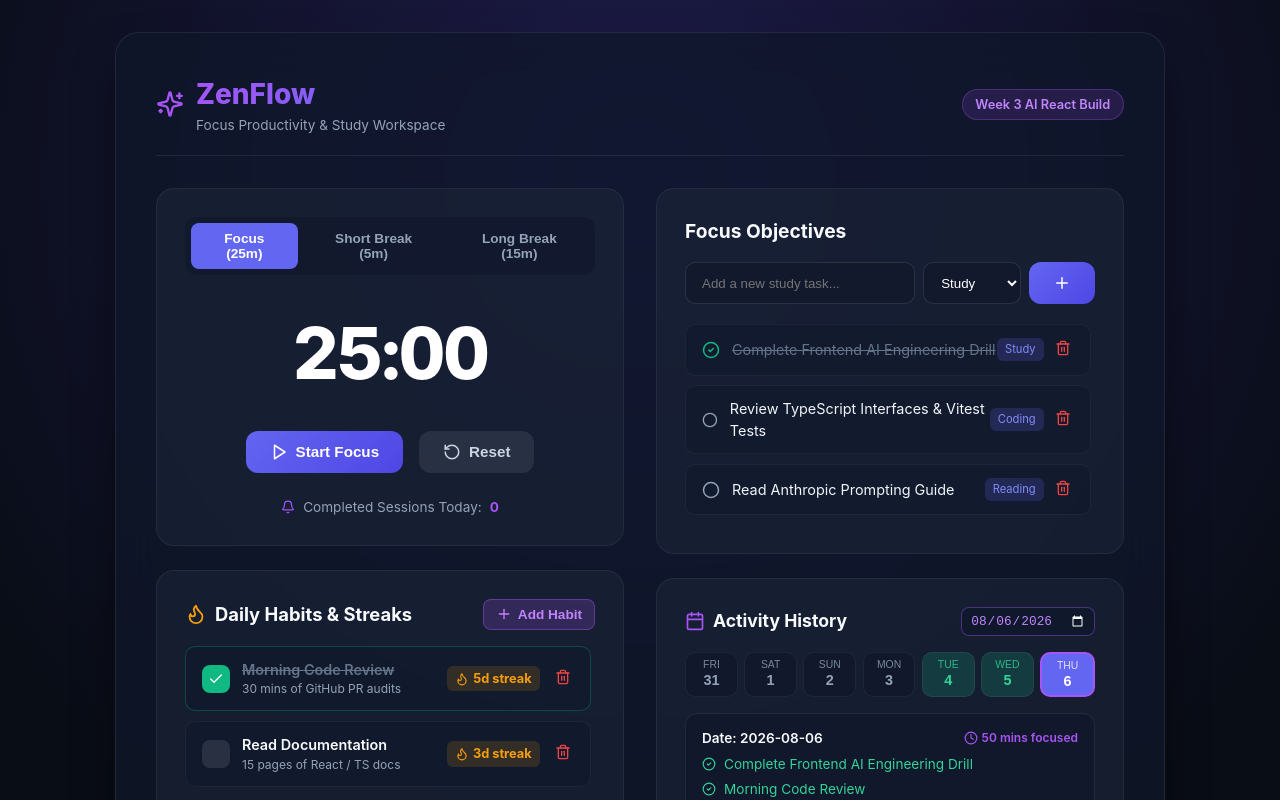
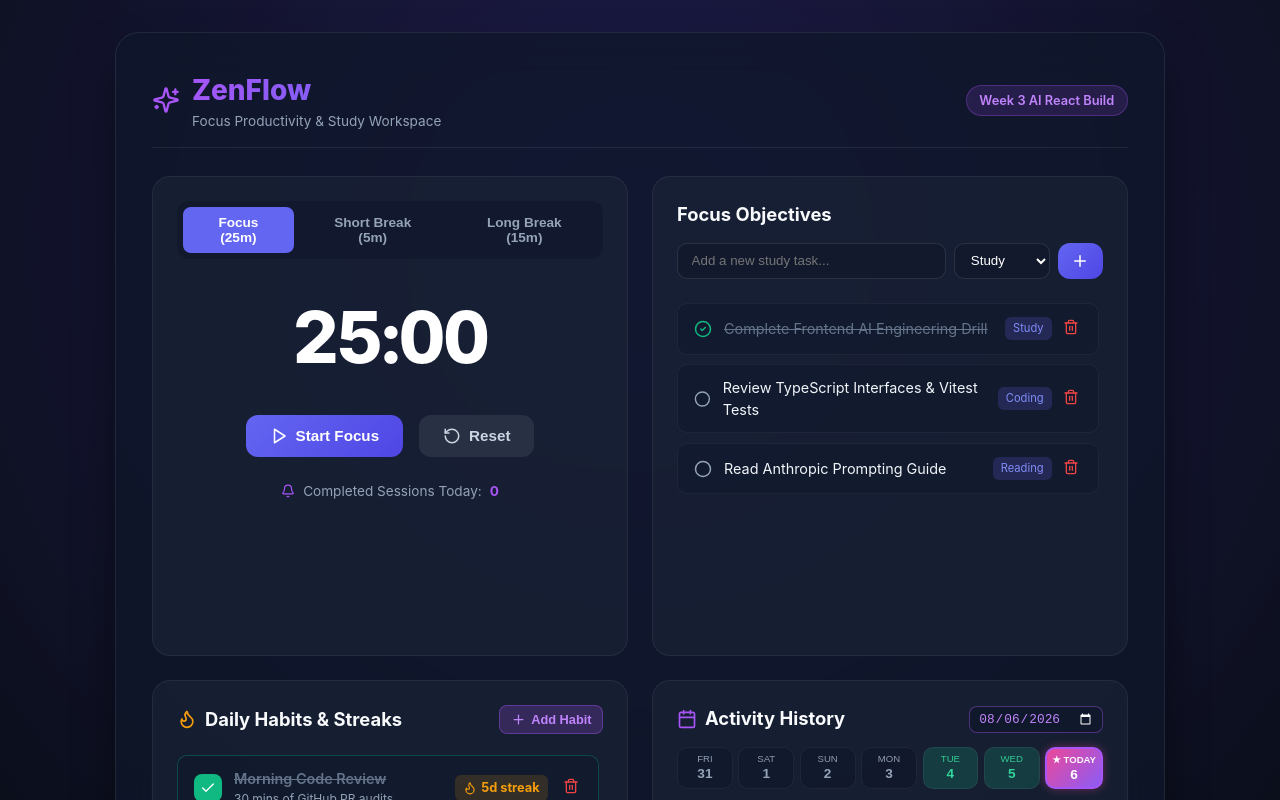
Before and after one commit to Atisha-Priyadarshani/ZenFlow-Focus-Hub, a React (Vite) app in the folder ZenFlow/: page / in a window 1280 px wide. Shown: the top 800 px of the page. Built offline with nearby package versions, Linux system fonts and the light colour scheme.

Commit message:
Highlight today in calendar, real-time completion tracking, and uniform fixed card height

```diff
--- a/ZenFlow/src/App.tsx
+++ b/ZenFlow/src/App.tsx
@@ -1,10 +1,86 @@
+import { useState, useEffect } from 'react';
 import { Sparkles } from 'lucide-react';
 import { PomodoroTimer } from './components/PomodoroTimer';
 import { TaskManager } from './components/TaskManager';
 import { HabitTracker } from './components/HabitTracker';
-import { CompletionCalendar } from './components/CompletionCalendar';
+import { CompletionCalendar, ActivityHistoryRecord } from './components/CompletionCalendar';
 
 export default function App() {
+  const todayStr = new Date().toISOString().split('T')[0];
+
+  const [completedHistory, setCompletedHistory] = useState<Record<string, ActivityHistoryRecord>>(() => {
+    try {
+      const saved = localStorage.getItem('zenflow_history');
+      return saved ? JSON.parse(saved) : {
+        [todayStr]: {
+          date: todayStr,
+          completedTasks: ['Complete Frontend AI Engineering Drill'],
+          focusMinutes: 50,
+        },
+        '2026-08-05': {
+          date: '2026-08-05',
+          completedTasks: ['Setup Vitest Config', 'Refactor TypeScript Interfaces'],
+          focusMinutes: 75,
+        },
+        '2026-08-04': {
+          date: '2026-08-04',
+          completedTasks: ['Study Anthropic Prompting Docs', 'Read React 18 Specs'],
+          focusMinutes: 100,
+        },
+      };
+    } catch {
+      return {};
+    }
+  });
+
+  useEffect(() => {
+    try {
+      localStorage.setItem('zenflow_history', JSON.stringify(completedHistory));
+    } catch (e) {
+      console.error('Failed to save history to localStorage', e);
+    }
+  }, [completedHistory]);
+
+  const handleItemCompleted = (itemTitle: string) => {
+    setCompletedHistory((prev) => {
+      const currentToday = prev[todayStr] || {
+        date: todayStr,
+        completedTasks: [],
+        focusMinutes: 25,
+      };
+
+      if (currentToday.completedTasks.includes(itemTitle)) {
+        return prev;
+      }
+
+      return {
+        ...prev,
+        [todayStr]: {
+          ...currentToday,
+          completedTasks: [...currentToday.completedTasks, itemTitle],
+        },
+      };
+    });
+  };
+
+  const handleSessionComplete = () => {
+    setCompletedHistory((prev) => {
+      const currentToday = prev[todayStr] || {
+        date: todayStr,
+        completedTasks: [],
+        focusMinutes: 0,
+      };
+
+      return {
+        ...prev,
+        [todayStr]: {
+          ...currentToday,
+          focusMinutes: currentToday.focusMinutes + 25,
+        },
+      };
+    });
+  };
+
   return (
     <div className="zenflow-app">
       <header className="header">
@@ -13,7 +89,7 @@ export default function App() {
           <div>
             <h1 className="logo-title">ZenFlow</h1>
             <p style={{ margin: 0, fontSize: '0.85rem', color: '#94a3b8' }}>
-              Focus Productivity & Study Workspace
+              Focus Productivity &amp; Study Workspace
             </p>
           </div>
         </div>
@@ -24,12 +100,16 @@ export default function App() {
 
       <div className="main-grid">
         <div>
-          <PomodoroTimer />
-          <HabitTracker />
+          <PomodoroTimer onSessionComplete={handleSessionComplete} />
+          <div style={{ marginTop: '1.5rem' }}>
+            <HabitTracker onHabitCompleted={handleItemCompleted} />
+          </div>
         </div>
         <div>
-          <TaskManager />
-          <CompletionCalendar />
+          <TaskManager onTaskCompleted={handleItemCompleted} />
+          <div style={{ marginTop: '1.5rem' }}>
+            <CompletionCalendar completedHistory={completedHistory} />
+          </div>
         </div>
       </div>
     </div>
--- a/ZenFlow/src/components/CompletionCalendar.tsx
+++ b/ZenFlow/src/components/CompletionCalendar.tsx
@@ -6,24 +6,6 @@ export interface ActivityHistoryRecord {
   completedTasks: string[];
   focusMinutes: number;
 }
-
-const MOCK_HISTORY: Record<string, ActivityHistoryRecord> = {
-  [new Date().toISOString().split('T')[0]]: {
-    date: new Date().toISOString().split('T')[0],
-    completedTasks: ['Complete Frontend AI Engineering Drill', 'Morning Code Review'],
-    focusMinutes: 50,
-  },
-  '2026-08-05': {
-    date: '2026-08-05',
-    completedTasks: ['Setup Vitest Config', 'Refactor TypeScript Interfaces'],
-    focusMinutes: 75,
-  },
-  '2026-08-04': {
-    date: '2026-08-04',
-    completedTasks: ['Study Anthropic Prompting Docs', 'Read React 18 Specs'],
-    focusMinutes: 100,
-  },
-};
 
 const BORDER_ACTIVE = '2px solid #a855f7';
 const BORDER_DEFAULT = '1px solid rgba(255,255,255,0.06)';
@@ -34,22 +16,23 @@ const BG_DEFAULT = 'rgba(15, 23, 42, 0.6)';
 interface DayPillProps {
   dayName: string;
   dayNum: number;
+  isToday: boolean;
   isSelected: boolean;
   hasRecord: boolean;
   onClick: () => void;
 }
 
-const DayPill: React.FC<DayPillProps> = ({ dayName, dayNum, isSelected, hasRecord, onClick }) => {
-  const borderVal = isSelected ? BORDER_ACTIVE : BORDER_DEFAULT;
-  const bgVal = isSelected ? BG_SELECTED : hasRecord ? BG_RECORD : BG_DEFAULT;
-  const colorVal = isSelected ? '#ffffff' : hasRecord ? '#34d399' : '#94a3b8';
+const DayPill: React.FC<DayPillProps> = ({ dayName, dayNum, isToday, isSelected, hasRecord, onClick }) => {
+  const borderVal = isSelected ? BORDER_ACTIVE : isToday ? '2px solid #ec4899' : BORDER_DEFAULT;
+  const bgVal = isToday ? 'linear-gradient(135deg, #ec4899, #8b5cf6)' : isSelected ? BG_SELECTED : hasRecord ? BG_RECORD : BG_DEFAULT;
+  const colorVal = isToday || isSelected ? '#ffffff' : hasRecord ? '#34d399' : '#94a3b8';
 
   return (
     <button
       onClick={onClick}
       style={{
         flex: 1,
-        padding: '0.4rem 0.2rem',
+        padding: '0.35rem 0.2rem',
         borderRadius: '10px',
         border: borderVal,
         background: bgVal,
@@ -59,19 +42,26 @@ const DayPill: React.FC<DayPillProps> = ({ dayName, dayNum, isSelected, hasRecor
         flexDirection: 'column',
         alignItems: 'center',
         gap: '0.1rem',
+        boxShadow: isToday ? '0 0 10px rgba(236, 72, 153, 0.4)' : 'none',
       }}
       aria-label="Select date pill"
     >
-      <span style={{ fontSize: '0.65rem', textTransform: 'uppercase', opacity: 0.8 }}>{dayName}</span>
-      <span style={{ fontSize: '0.9rem', fontWeight: 700 }}>{dayNum}</span>
+      <span style={{ fontSize: '0.6rem', textTransform: 'uppercase', opacity: 0.95, fontWeight: isToday ? 800 : 500 }}>
+        {isToday ? '★ TODAY' : dayName}
+      </span>
+      <span style={{ fontSize: '0.85rem', fontWeight: 800 }}>{dayNum}</span>
     </button>
   );
 };
 
-export const CompletionCalendar: React.FC = () => {
-  const [selectedDate, setSelectedDate] = useState<string>(new Date().toISOString().split('T')[0]);
+interface CompletionCalendarProps {
+  completedHistory: Record<string, ActivityHistoryRecord>;
+}
 
-  // Generate last 7 days (Today & past 6 days)
+export const CompletionCalendar: React.FC<CompletionCalendarProps> = ({ completedHistory }) => {
+  const todayStr = new Date().toISOString().split('T')[0];
+  const [selectedDate, setSelectedDate] = useState<string>(todayStr);
+
   const last7Days = Array.from({ length: 7 }, (_, i) => {
     const d = new Date();
     d.setDate(d.getDate() - (6 - i));
@@ -81,17 +71,16 @@ export const CompletionCalendar: React.FC = () => {
     return { dateStr, dayName, dayNum };
   });
 
-  const selectedRecord = MOCK_HISTORY[selectedDate];
+  const selectedRecord = completedHistory[selectedDate];
 
   return (
-    <div className="card" style={{ marginTop: '1.5rem' }} role="region" aria-label="Activity History Calendar">
-      <div style={{ display: 'flex', justifyContent: 'space-between', alignItems: 'center', marginBottom: '1rem' }}>
+    <div className="card" role="region" aria-label="Activity History Calendar">
+      <div style={{ display: 'flex', justifyContent: 'space-between', alignItems: 'center', marginBottom: '0.85rem' }}>
         <div style={{ display: 'flex', alignItems: 'center', gap: '0.5rem' }}>
           <CalendarIcon size={20} color="#a855f7" />
-          <h3 style={{ margin: 0, fontSize: '1.1rem', color: '#f8fafc' }}>Activity History</h3>
+          <h3 style={{ margin: 0, fontSize: '1.15rem', color: '#f8fafc' }}>Activity History</h3>
         </div>
 
-        {/* Compact Date Picker for older dates */}
         <input
           type="date"
           value={selectedDate}
@@ -101,7 +90,7 @@ export const CompletionCalendar: React.FC = () => {
             border: '1px solid rgba(168, 85, 247, 0.4)',
             color: '#c084fc',
             borderRadius: '8px',
-            padding: '0.3rem 0.5rem',
+            padding: '0.25rem 0.5rem',
             fontSize: '0.8rem',
             cursor: 'pointer',
           }}
@@ -109,47 +98,53 @@ export const CompletionCalendar: React.FC = () => {
         />
       </div>
 
-      {/* Sleek 7-Day Compact Strip */}
-      <div style={{ display: 'flex', gap: '0.4rem', marginBottom: '1rem' }}>
+      {/* Sleek 7-Day Compact Strip with Highlighted Today Pill */}
+      <div style={{ display: 'flex', gap: '0.35rem', marginBottom: '0.75rem' }}>
         {last7Days.map(({ dateStr, dayName, dayNum }) => (
           <DayPill
             key={dateStr}
             dayName={dayName}
             dayNum={dayNum}
+            isToday={dateStr === todayStr}
             isSelected={selectedDate === dateStr}
-            hasRecord={Boolean(MOCK_HISTORY[dateStr])}
+            hasRecord={Boolean(completedHistory[dateStr])}
             onClick={() => setSelectedDate(dateStr)}
           />
         ))}
       </div>
 
-      {/* Selected Date Activity Summary */}
-      <div style={{ background: 'rgba(15, 23, 42, 0.6)', borderRadius: '12px', padding: '0.85rem 1rem', border: '1px solid rgba(255,255,255,0.08)' }}>
-        <div style={{ display: 'flex', justifyContent: 'space-between', alignItems: 'center', marginBottom: '0.4rem' }}>
-          <span style={{ fontSize: '0.85rem', fontWeight: 600, color: '#f8fafc' }}>
-            Date: {selectedDate}
+      {/* Scrollable Selected Date Summary Panel */}
+      <div style={{ background: 'rgba(15, 23, 42, 0.6)', borderRadius: '12px', padding: '0.85rem 1rem', border: '1px solid rgba(255,255,255,0.08)', flex: 1, display: 'flex', flexDirection: 'column', overflow: 'hidden' }}>
+        <div style={{ display: 'flex', justifyContent: 'space-between', alignItems: 'center', marginBottom: '0.5rem', borderBottom: '1px solid rgba(255,255,255,0.05)', paddingBottom: '0.35rem' }}>
+          <span style={{ fontSize: '0.85rem', fontWeight: 700, color: '#f8fafc' }}>
+            Date: {selectedDate} {selectedDate === todayStr ? '(Today)' : ''}
           </span>
           {selectedRecord && (
-            <span style={{ fontSize: '0.75rem', color: '#a855f7', display: 'flex', alignItems: 'center', gap: '0.25rem', fontWeight: 600 }}>
+            <span style={{ fontSize: '0.75rem', color: '#a855f7', display: 'flex', alignItems: 'center', gap: '0.25rem', fontWeight: 700 }}>
               <Clock size={14} /> {selectedRecord.focusMinutes} mins focused
             </span>
           )}
         </div>
 
-        {!selectedRecord ? (
-          <p style={{ margin: 0, fontSize: '0.85rem', color: '#94a3b8' }}>
+        <div className="scrollable-list">
+          {!selectedRecord || selectedRecord.completedTasks.length === 0 ? (
+            <p style={{ margin: 0, fontSize: '0.85rem', color: '#94a3b8', textAlign: 'center', paddingTop: '1rem' }}>
               No completed tasks recorded for this date.
             </p>
           ) : (
             <div>
+              <div style={{ fontSize: '0.8rem', color: '#cbd5e1', marginBottom: '0.5rem', fontWeight: 600 }}>
+                Completed Items ({selectedRecord.completedTasks.length}):
+              </div>
               {selectedRecord.completedTasks.map((t, idx) => (
-              <div key={idx} style={{ display: 'flex', alignItems: 'center', gap: '0.5rem', fontSize: '0.85rem', color: '#34d399', marginBottom: '0.25rem' }}>
-                <CheckCircle2 size={14} /> {t}
+                <div key={idx} style={{ display: 'flex', alignItems: 'center', gap: '0.5rem', fontSize: '0.85rem', color: '#34d399', marginBottom: '0.35rem', background: 'rgba(52, 211, 153, 0.08)', padding: '0.35rem 0.6rem', borderRadius: '6px' }}>
+                  <CheckCircle2 size={15} /> {t}
                 </div>
               ))}
             </div>
           )}
         </div>
       </div>
+    </div>
   );
 };
--- a/ZenFlow/src/components/HabitTracker.tsx
+++ b/ZenFlow/src/components/HabitTracker.tsx
@@ -74,7 +74,11 @@ const HabitRow: React.FC<HabitRowProps> = ({ habit, onToggle, onDelete }) => {
   );
 };
 
-export const HabitTracker: React.FC = () => {
+interface HabitTrackerProps {
+  onHabitCompleted?: (name: string) => void;
+}
+
+export const HabitTracker: React.FC<HabitTrackerProps> = ({ onHabitCompleted }) => {
   const [habits, setHabits] = useState<Habit[]>(() => {
     try {
       const saved = localStorage.getItem('zenflow_habits');
@@ -125,6 +129,9 @@ export const HabitTracker: React.FC = () => {
         if (h.id === id) {
           const isNowCompleted = !h.completedToday;
           const newStreak = isNowCompleted ? h.streak + 1 : Math.max(0, h.streak - 1);
+          if (isNowCompleted && onHabitCompleted) {
+            onHabitCompleted(h.name);
+          }
           return {
             ...h,
             completedToday: isNowCompleted,
@@ -142,29 +149,29 @@ export const HabitTracker: React.FC = () => {
   };
 
   return (
-    <div className="card card-scrollable" style={{ marginTop: '1.5rem', maxHeight: '420px' }} role="region" aria-label="Daily Habit Tracker">
-      <div style={{ display: 'flex', justifyContent: 'space-between', alignItems: 'center', marginBottom: '1rem' }}>
+    <div className="card" role="region" aria-label="Daily Habit Tracker">
+      <div style={{ display: 'flex', justifyContent: 'space-between', alignItems: 'center', marginBottom: '0.85rem' }}>
         <div style={{ display: 'flex', alignItems: 'center', gap: '0.5rem' }}>
-          <Flame size={22} color="#f59e0b" />
+          <Flame size={20} color="#f59e0b" />
           <h3 style={{ margin: 0, fontSize: '1.15rem', color: '#f8fafc' }}>Daily Habits &amp; Streaks</h3>
         </div>
         <button
           onClick={() => setIsAdding(!isAdding)}
-          style={{ background: 'rgba(168, 85, 247, 0.2)', border: '1px solid rgba(168, 85, 247, 0.4)', color: '#c084fc', borderRadius: '8px', padding: '0.4rem 0.75rem', cursor: 'pointer', display: 'flex', alignItems: 'center', gap: '0.35rem', fontWeight: 600, fontSize: '0.85rem' }}
+          style={{ background: 'rgba(168, 85, 247, 0.2)', border: '1px solid rgba(168, 85, 247, 0.4)', color: '#c084fc', borderRadius: '8px', padding: '0.35rem 0.65rem', cursor: 'pointer', display: 'flex', alignItems: 'center', gap: '0.35rem', fontWeight: 600, fontSize: '0.8rem' }}
           aria-label="Add Habit"
         >
-          <Plus size={16} /> {isAdding ? 'Close' : 'Add Habit'}
+          <Plus size={15} /> {isAdding ? 'Close' : 'Add Habit'}
         </button>
       </div>
 
       {isAdding && (
-        <form onSubmit={handleAddHabit} style={{ background: 'rgba(15, 23, 42, 0.7)', border: '1px solid rgba(168, 85, 247, 0.3)', borderRadius: '12px', padding: '1rem', marginBottom: '1rem' }}>
+        <form onSubmit={handleAddHabit} style={{ background: 'rgba(15, 23, 42, 0.7)', border: '1px solid rgba(168, 85, 247, 0.3)', borderRadius: '12px', padding: '0.85rem', marginBottom: '0.75rem' }}>
           <input
             type="text"
             placeholder="Habit Name (e.g. Daily LeetCode Problem)"
             value={name}
             onChange={(e) => setName(e.target.value)}
-            style={{ width: '100%', padding: '0.55rem 0.85rem', borderRadius: '8px', background: 'rgba(30, 41, 59, 0.8)', border: '1px solid rgba(255, 255, 255, 0.1)', color: 'white', marginBottom: '0.5rem', boxSizing: 'border-box' }}
+            style={{ width: '100%', padding: '0.5rem 0.75rem', borderRadius: '8px', background: 'rgba(30, 41, 59, 0.8)', border: '1px solid rgba(255, 255, 255, 0.1)', color: 'white', marginBottom: '0.5rem', boxSizing: 'border-box' }}
             aria-label="Habit Name"
           />
           <input
@@ -172,10 +179,10 @@ export const HabitTracker: React.FC = () => {
             placeholder="Extra Info / Target (e.g. 30 mins / 1 problem)"
             value={info}
             onChange={(e) => setInfo(e.target.value)}
-            style={{ width: '100%', padding: '0.55rem 0.85rem', borderRadius: '8px', background: 'rgba(30, 41, 59, 0.8)', border: '1px solid rgba(255, 255, 255, 0.1)', color: 'white', marginBottom: '0.75rem', boxSizing: 'border-box' }}
+            style={{ width: '100%', padding: '0.5rem 0.75rem', borderRadius: '8px', background: 'rgba(30, 41, 59, 0.8)', border: '1px solid rgba(255, 255, 255, 0.1)', color: 'white', marginBottom: '0.65rem', boxSizing: 'border-box' }}
             aria-label="Habit Info"
           />
-          <button type="submit" className="btn btn-primary" style={{ width: '100%', padding: '0.5rem', justifyContent: 'center' }}>
+          <button type="submit" className="btn btn-primary" style={{ width: '100%', padding: '0.45rem', justifyContent: 'center' }}>
             Save Habit
           </button>
         </form>
@@ -187,16 +194,14 @@ export const HabitTracker: React.FC = () => {
             No habits added yet. Click &quot;Add Habit&quot; to build your daily streak!
           </p>
         ) : (
-          <div>
-            {habits.map((h) => (
+          habits.map((h) => (
             <HabitRow
               key={h.id}
               habit={h}
               onToggle={() => toggleHabit(h.id)}
               onDelete={() => deleteHabit(h.id)}
             />
-            ))}
-          </div>
+          ))
         )}
       </div>
     </div>
--- a/ZenFlow/src/components/TaskManager.tsx
+++ b/ZenFlow/src/components/TaskManager.tsx
@@ -8,7 +8,11 @@ export interface Task {
   category: string;
 }
 
-export const TaskManager: React.FC = () => {
+interface TaskManagerProps {
+  onTaskCompleted?: (title: string) => void;
+}
+
+export const TaskManager: React.FC<TaskManagerProps> = ({ onTaskCompleted }) => {
   const [tasks, setTasks] = useState<Task[]>(() => {
     try {
       const saved = localStorage.getItem('zenflow_tasks');
@@ -26,7 +30,6 @@ export const TaskManager: React.FC = () => {
   const [category, setCategory] = useState('Study');
   const [taskToDelete, setTaskToDelete] = useState<Task | null>(null);
 
-  // Persist tasks to localStorage
   useEffect(() => {
     try {
       localStorage.setItem('zenflow_tasks', JSON.stringify(tasks));
@@ -52,7 +55,16 @@ export const TaskManager: React.FC = () => {
 
   const toggleTask = (id: string) => {
     setTasks((prev) =>
-      prev.map((t) => (t.id === id ? { ...t, completed: !t.completed } : t))
+      prev.map((t) => {
+        if (t.id === id) {
+          const newCompleted = !t.completed;
+          if (newCompleted && onTaskCompleted) {
+            onTaskCompleted(t.title);
+          }
+          return { ...t, completed: newCompleted };
+        }
+        return t;
+      })
     );
   };
 
@@ -64,10 +76,10 @@ export const TaskManager: React.FC = () => {
   };
 
   return (
-    <div className="card card-scrollable" role="region" aria-label="Study Tasks Manager">
-      <h3 style={{ margin: '0 0 1rem 0', fontSize: '1.2rem', color: '#f8fafc' }}>Focus Objectives</h3>
+    <div className="card" role="region" aria-label="Study Tasks Manager">
+      <h3 style={{ margin: '0 0 0.85rem 0', fontSize: '1.15rem', color: '#f8fafc' }}>Focus Objectives</h3>
 
-      <form onSubmit={addTask} style={{ display: 'flex', gap: '0.5rem', marginBottom: '1.25rem' }}>
+      <form onSubmit={addTask} style={{ display: 'flex', gap: '0.5rem', marginBottom: '1rem' }}>
         <input
           type="text"
           value={inputTitle}
@@ -75,7 +87,7 @@ export const TaskManager: React.FC = () => {
           placeholder="Add a new study task..."
           style={{
             flex: 1,
-            padding: '0.6rem 1rem',
+            padding: '0.55rem 0.85rem',
             borderRadius: '10px',
             border: '1px solid rgba(255, 255, 255, 0.1)',
             background: 'rgba(15, 23, 42, 0.6)',
@@ -88,7 +100,7 @@ export const TaskManager: React.FC = () => {
           value={category}
           onChange={(e) => setCategory(e.target.value)}
           style={{
-            padding: '0.6rem 0.8rem',
+            padding: '0.55rem 0.75rem',
             borderRadius: '10px',
             border: '1px solid rgba(255, 255, 255, 0.1)',
             background: 'rgba(15, 23, 42, 0.6)',
@@ -100,12 +112,11 @@ export const TaskManager: React.FC = () => {
           <option value="Coding">Coding</option>
           <option value="Reading">Reading</option>
         </select>
-        <button type="submit" className="btn btn-primary" aria-label="Add Task">
+        <button type="submit" className="btn btn-primary" style={{ padding: '0.55rem 0.85rem' }} aria-label="Add Task">
           <Plus size={18} />
         </button>
       </form>
 
-      {/* Delete Confirmation Banner */}
       {taskToDelete && (
         <div className="delete-banner" role="alert">
           <div style={{ display: 'flex', alignItems: 'center', gap: '0.5rem', fontSize: '0.85rem', color: '#f87171' }}>
@@ -128,15 +139,13 @@ export const TaskManager: React.FC = () => {
         </div>
       )}
 
-      {/* Fixed Container Height + Internal Scrollable Task List */}
       <div className="scrollable-list">
         {tasks.length === 0 ? (
-          <p style={{ textAlign: 'center', color: '#94a3b8', fontSize: '0.9rem', padding: '1rem 0' }}>
+          <p style={{ textAlign: 'center', color: '#94a3b8', fontSize: '0.85rem', padding: '1rem 0' }}>
             No tasks added yet. Stay focused and add your first objective!
           </p>
         ) : (
-          <div>
-            {tasks.map((task) => (
+          tasks.map((task) => (
             <div key={task.id} className="task-item">
               <div
                 style={{ display: 'flex', alignItems: 'center', gap: '0.75rem', cursor: 'pointer', flex: 1 }}
@@ -164,8 +173,7 @@ export const TaskManager: React.FC = () => {
                 </button>
               </div>
             </div>
-            ))}
-          </div>
+          ))
         )}
       </div>
     </div>
--- a/ZenFlow/src/index.css
+++ b/ZenFlow/src/index.css
@@ -27,7 +27,7 @@ body {
   backdrop-filter: blur(20px);
   border: 1px solid rgba(255, 255, 255, 0.08);
   border-radius: 24px;
-  padding: 2.5rem;
+  padding: 2.25rem;
   box-shadow: 0 25px 50px -12px rgba(0, 0, 0, 0.7);
 }
 
@@ -35,9 +35,9 @@ body {
   display: flex;
   justify-content: space-between;
   align-items: center;
-  margin-bottom: 2rem;
+  margin-bottom: 1.75rem;
   border-bottom: 1px solid rgba(255, 255, 255, 0.08);
-  padding-bottom: 1.25rem;
+  padding-bottom: 1rem;
 }
 
 .logo-group {
@@ -58,7 +58,7 @@ body {
 .main-grid {
   display: grid;
   grid-template-columns: 1fr 1fr;
-  gap: 2rem;
+  gap: 1.5rem;
 }
 
 @media (max-width: 850px) {
@@ -67,23 +67,25 @@ body {
   }
 }
 
+/* Enforce strict uniform fixed height across ALL cards */
 .card {
   background: rgba(30, 41, 59, 0.5);
   border: 1px solid rgba(255, 255, 255, 0.06);
   border-radius: 18px;
-  padding: 1.75rem;
-}
-
-.card-scrollable {
+  padding: 1.5rem;
+  height: 480px;
+  min-height: 480px;
+  max-height: 480px;
   display: flex;
   flex-direction: column;
-  max-height: 540px;
+  box-sizing: border-box;
 }
 
 .scrollable-list {
   flex: 1;
   overflow-y: auto;
   padding-right: 4px;
+  margin-top: 0.5rem;
 }
 
 .scrollable-list::-webkit-scrollbar {
@@ -99,8 +101,8 @@ body {
   background: rgba(239, 68, 68, 0.15);
   border: 1px solid rgba(239, 68, 68, 0.3);
   border-radius: 12px;
-  padding: 0.85rem 1rem;
-  margin-bottom: 1rem;
+  padding: 0.75rem 1rem;
+  margin-bottom: 0.75rem;
   display: flex;
   align-items: center;
   justify-content: space-between;
@@ -195,26 +197,10 @@ body {
   color: #64748b;
 }
 
-.sound-grid {
-  display: grid;
-  grid-template-columns: repeat(2, 1fr);
-  gap: 0.75rem;
-  margin-top: 1rem;
+/* Distinct Glowing Styling for Today's Date Pill */
+.day-pill-today {
+  background: linear-gradient(135deg, #ec4899, #8b5cf6) !important;
+  color: #ffffff !important;
+  border: 2px solid #f472b6 !important;
+  box-shadow: 0 0 12px rgba(236, 72, 153, 0.5) !important;
 }
-
-.sound-card {
-  display: flex;
-  align-items: center;
-  justify-content: space-between;
-  padding: 0.75rem 1rem;
-  background: rgba(15, 23, 42, 0.5);
-  border: 1px solid rgba(255, 255, 255, 0.05);
-  border-radius: 12px;
-  cursor: pointer;
-  transition: all 0.2s ease;
-}
-
-.sound-card.active {
-  border-color: #a855f7;
-  background: rgba(168, 85, 247, 0.15);
-}
```
Lines whose indentation alone changed are shown as unchanged.
